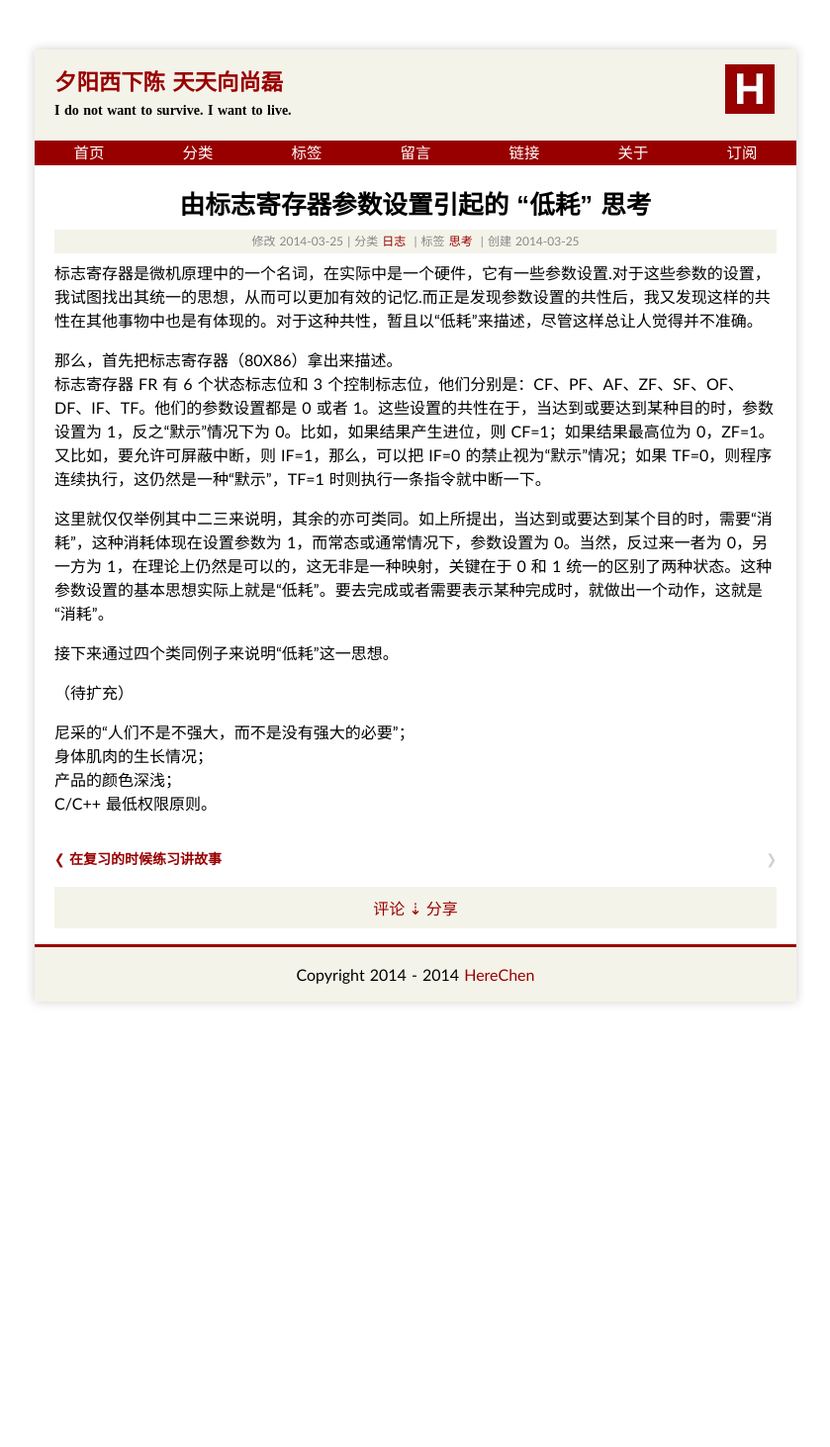
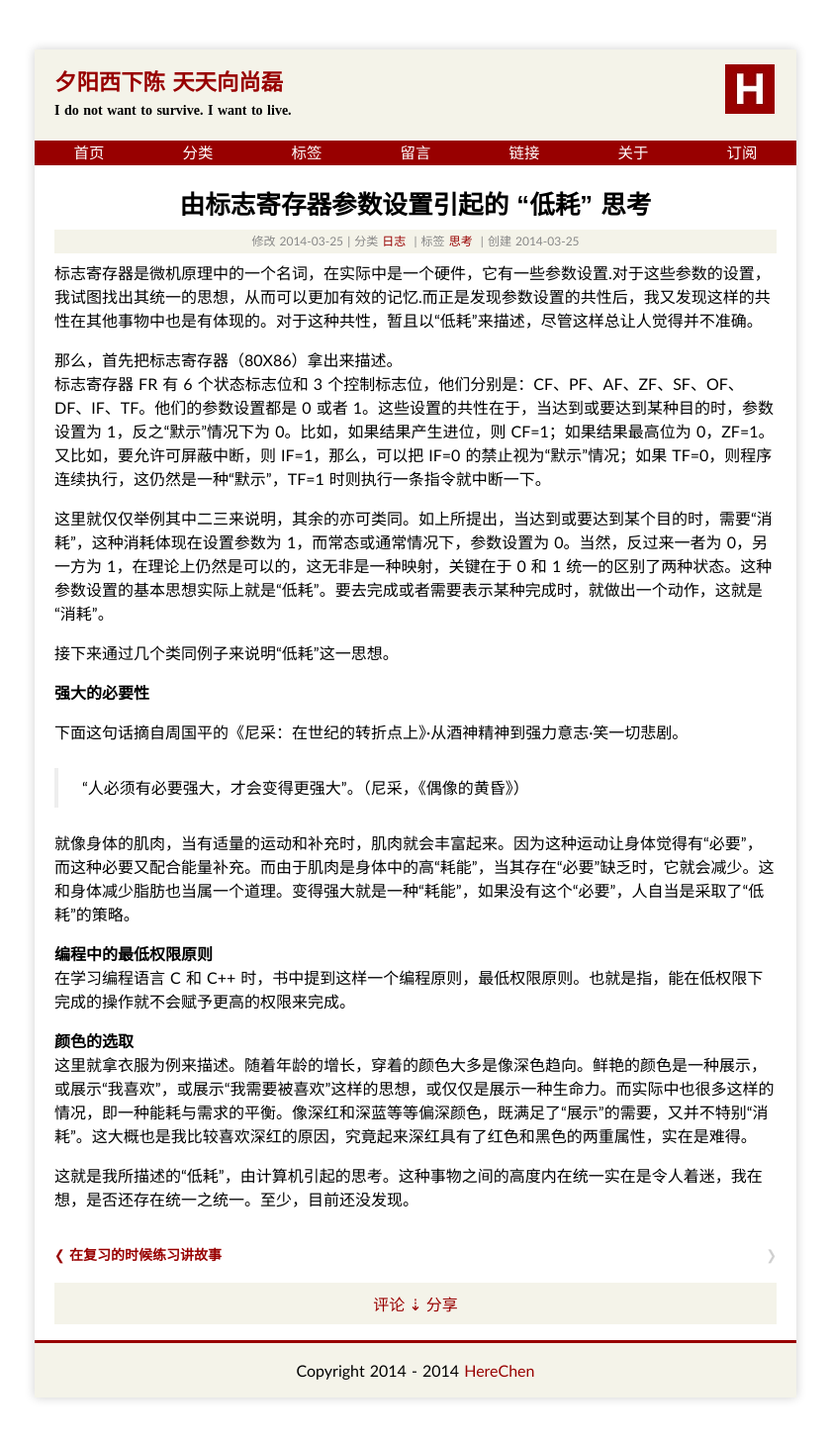
Before and after one commit to Xuezhiyuanlin/herechen.github.io, a Jekyll site: the page built from _posts/2014-03-25-the-thought-from-segment-settings.md, in a window 1280 px wide. Shown: the whole page at 99% size, without its empty margins (220-1059 px from the left). Built offline with Jekyll 4.4.1, drawn with Linux system fonts in a browser that asks for light colours; some web fonts are replaced; Markdown is read by kramdown in place of the engine named in the settings; comment, search, counter and statistics services are not loaded; before the commit the page ends 1062 px from its top, so only the background shows below that.

Commit message:
herechen

```diff
--- a/_posts/2014-03-25-the-thought-from-segment-settings.md
+++ b/_posts/2014-03-25-the-thought-from-segment-settings.md
@@ -15,11 +15,20 @@ tags: 思考
 
 这里就仅仅举例其中二三来说明，其余的亦可类同。如上所提出，当达到或要达到某个目的时，需要“消耗”，这种消耗体现在设置参数为 1，而常态或通常情况下，参数设置为 0。当然，反过来一者为 0，另一方为 1，在理论上仍然是可以的，这无非是一种映射，关键在于 0 和 1 统一的区别了两种状态。这种参数设置的基本思想实际上就是“低耗”。要去完成或者需要表示某种完成时，就做出一个动作，这就是“消耗”。
 
-接下来通过四个类同例子来说明“低耗”这一思想。
+接下来通过几个类同例子来说明“低耗”这一思想。
 
-（待扩充）
+**强大的必要性**
 
-尼采的“人们不是不强大，而不是没有强大的必要”；
-身体肌肉的生长情况；
-产品的颜色深浅；
-C/C++ 最低权限原则。
+下面这句话摘自周国平的《尼采：在世纪的转折点上》·从酒神精神到强力意志·笑一切悲剧。
+> “人必须有必要强大，才会变得更强大”。（尼采，《偶像的黄昏》）
+
+就像身体的肌肉，当有适量的运动和补充时，肌肉就会丰富起来。因为这种运动让身体觉得有“必要”，而这种必要又配合能量补充。而由于肌肉是身体中的高“耗能”，当其存在“必要”缺乏时，它就会减少。这和身体减少脂肪也当属一个道理。变得强大就是一种“耗能”，如果没有这个“必要”，人自当是采取了“低耗”的策略。
+
+**编程中的最低权限原则**
+在学习编程语言 C 和 C++ 时，书中提到这样一个编程原则，最低权限原则。也就是指，能在低权限下完成的操作就不会赋予更高的权限来完成。
+
+**颜色的选取**
+这里就拿衣服为例来描述。随着年龄的增长，穿着的颜色大多是像深色趋向。鲜艳的颜色是一种展示，或展示“我喜欢”，或展示“我需要被喜欢”这样的思想，或仅仅是展示一种生命力。而实际中也很多这样的情况，即一种能耗与需求的平衡。像深红和深蓝等等偏深颜色，既满足了“展示”的需要，又并不特别“消耗”。这大概也是我比较喜欢深红的原因，究竟起来深红具有了红色和黑色的两重属性，实在是难得。
+
+
+这就是我所描述的“低耗”，由计算机引起的思考。这种事物之间的高度内在统一实在是令人着迷，我在想，是否还存在统一之统一。至少，目前还没发现。
```
Also changed, not shown: other parts of _posts/2014-03-25-the-thought-from-segment-settings.md (+1 -1 lines).
